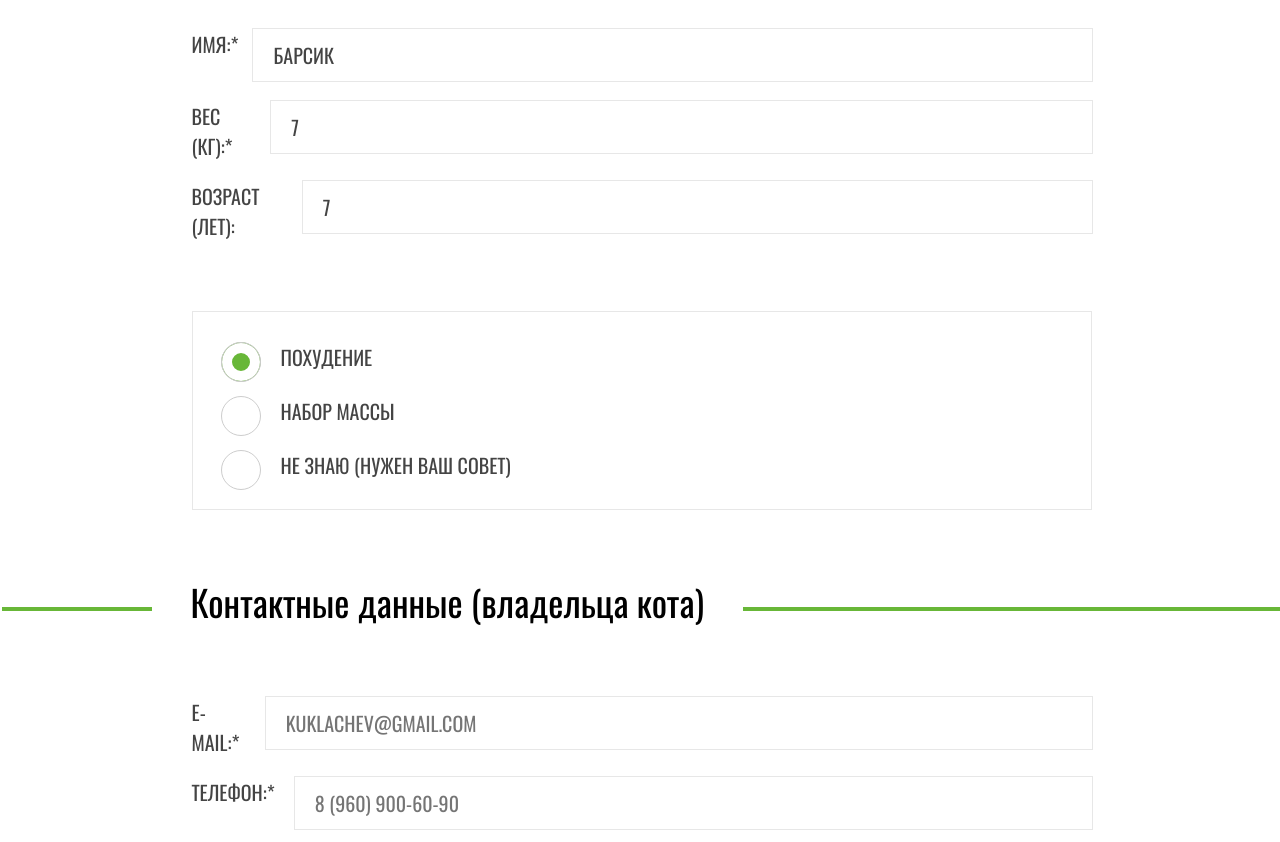
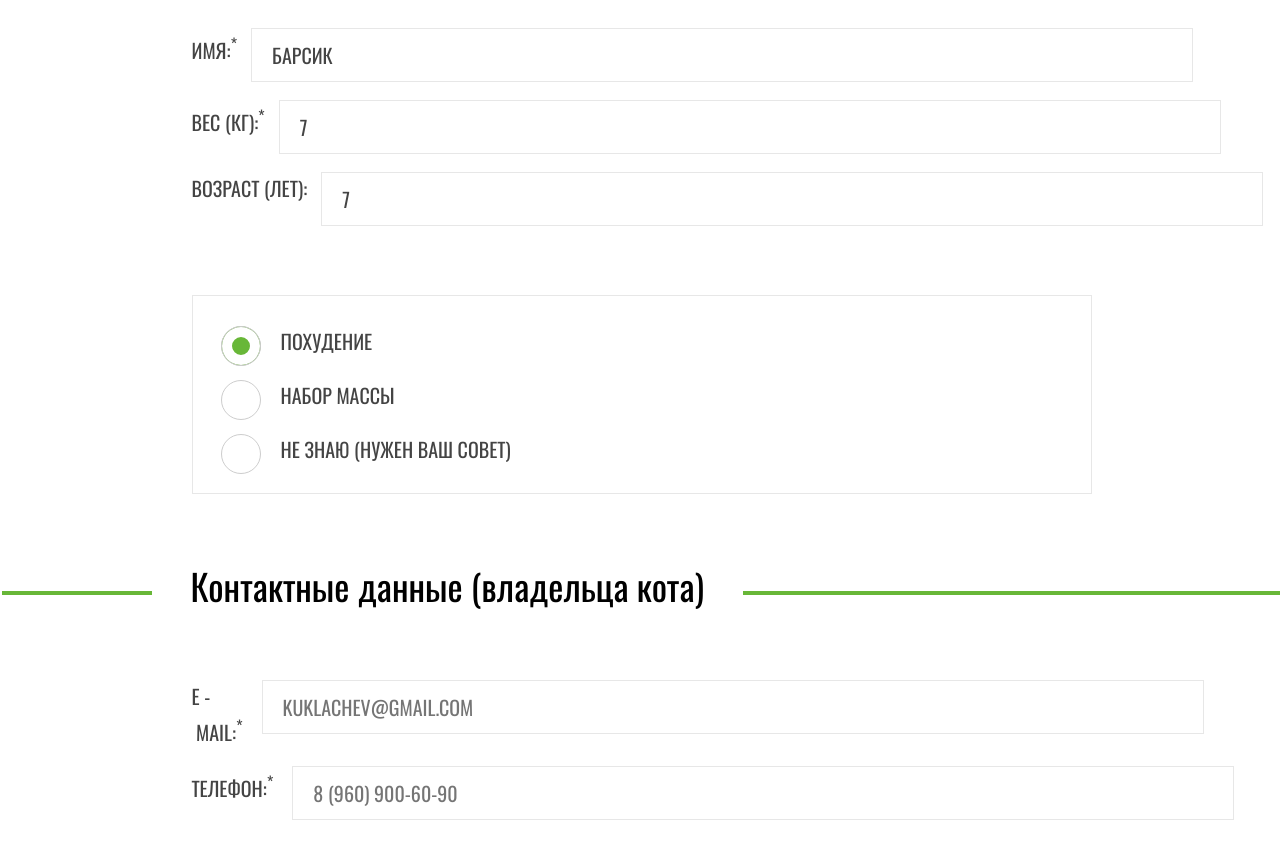
Before and after one commit to htmlacademy-adaptive/2318767-cat-energy-29, a website: page source/form.html in a window 1280 px wide. Shown: the part 318-1160 px from the top of the page. Drawn offline with nearby package versions, Linux system fonts and the light colour scheme; files that its build step writes are made by us from their sources.

Commit message:
Редактирование формы

```diff
--- a/source/form.html
+++ b/source/form.html
@@ -45,13 +45,13 @@
         <div class="form__wrapper">
           <fieldset class="form__group">
             <legend class="visually-hidden">Данные кота:</legend>
-            <label class="form__label"><span>Имя:*</span>
+            <label class="form__label"><span>Имя:<sup>*</sup></span>
               <input class="form__input" type="text" name="name" value="Барсик" required>
             </label>
-            <label class="form__label"><span>Вес (кг):*</span>
+            <label class="form__label"><span>Вес&nbsp;(кг):<sup>*</sup></span>
               <input class="form__input" type="number" name="weight" value="7" required>
             </label>
-            <label class="form__label"><span>Возраст (лет):</span>
+            <label class="form__label"><span>Возраст&nbsp;(лет):</span>
               <input class="form__input" type="number" name="age" value="7" required>
             </label>
           </fieldset>
@@ -67,10 +67,10 @@
         </div>
         <fieldset class="form__group form__group--contacts">
           <legend class="form__legend form__legend--contacts">Контактные данные (владельца кота)</legend>
-          <label class="form__label form__label--email"><span>E-mail:*</span>
+          <label class="form__label form__label--email"><span>E&nbsp;-&nbsp;mail:<sup>*</sup></span>
             <input class="form__input " type="email" name="email-owner" placeholder="kuklachev@gmail.com" required>
           </label>
-          <label class="form__label form__label--phone"><span>Телефон:*</span>
+          <label class="form__label form__label--phone"><span>Телефон:<sup>*</sup></span>
             <input class="form__input" type="tel" name="phone" placeholder="8 (960) 900-60-90" pattern="\8\s?[\(]{0,1}9[0-9]{2}[\)]{0,1}\s?\d{3}[-]" required>
           </label>
         </fieldset>
--- a/source/sass/blocks/form.scss
+++ b/source/sass/blocks/form.scss
@@ -217,6 +217,7 @@
   margin-top: 0;
   margin-left: 0;
   margin-right: 0;
+  flex-shrink: 0;
   border: none;
   outline: 1px solid #e7e7e7;
   width: 100%;
```
